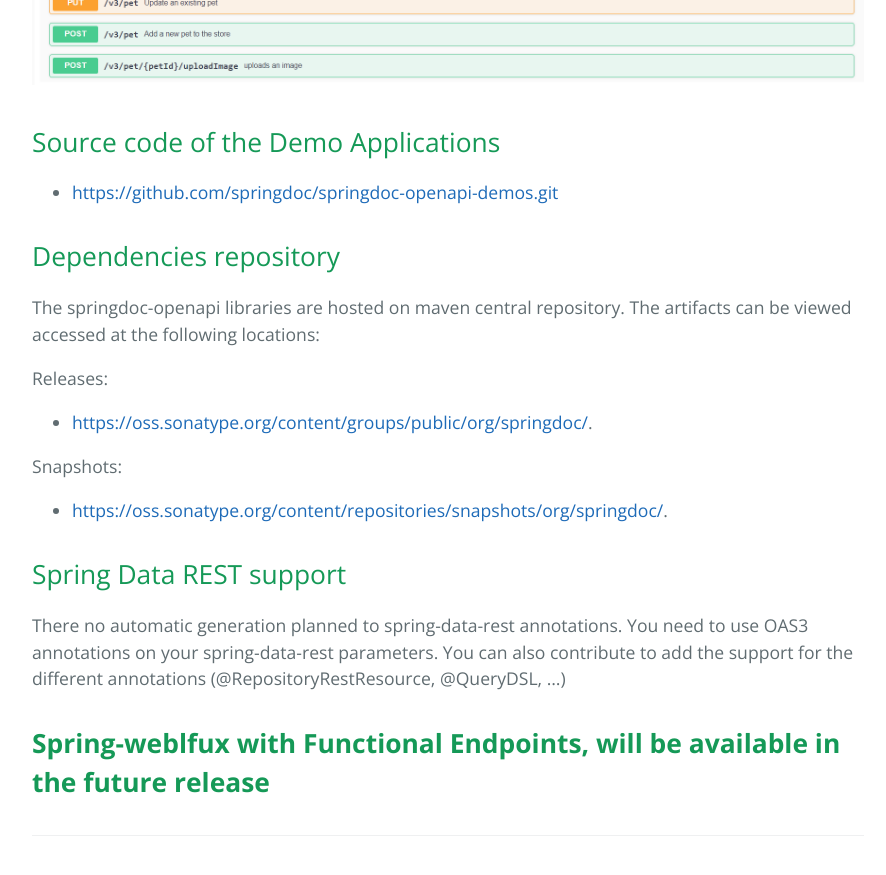
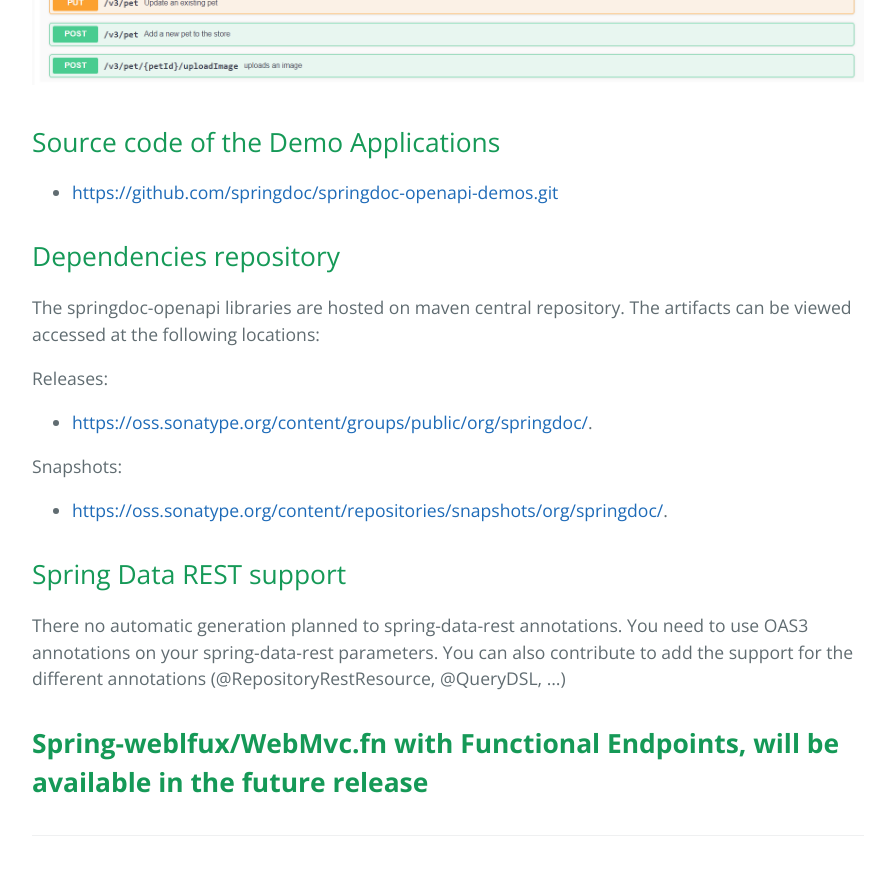
Before and after one commit to springdoc/springdoc.github.io, a Jekyll site: the page built from src/main/resources/index.md, in a window 1280 px wide and 900 px high, scrolled down 8076 px. Shown: the top 875 px of the window, without its empty margins (192-1078 px from the left). Built offline with Jekyll 4.4.1, drawn with Linux system fonts in a browser that asks for light colours.

Commit message:
Update index.md

```diff
--- a/src/main/resources/index.md
+++ b/src/main/resources/index.md
@@ -289,4 +289,4 @@ You need to use OAS3 annotations on your spring-data-rest parameters.
 You can also contribute to add the support for the different annotations (@RepositoryRestResource, @QueryDSL, ...)
 
 
-## **Spring-weblfux with Functional Endpoints, will be available in the future release**
+## **Spring-weblfux/WebMvc.fn with Functional Endpoints, will be available in the future release**
```
